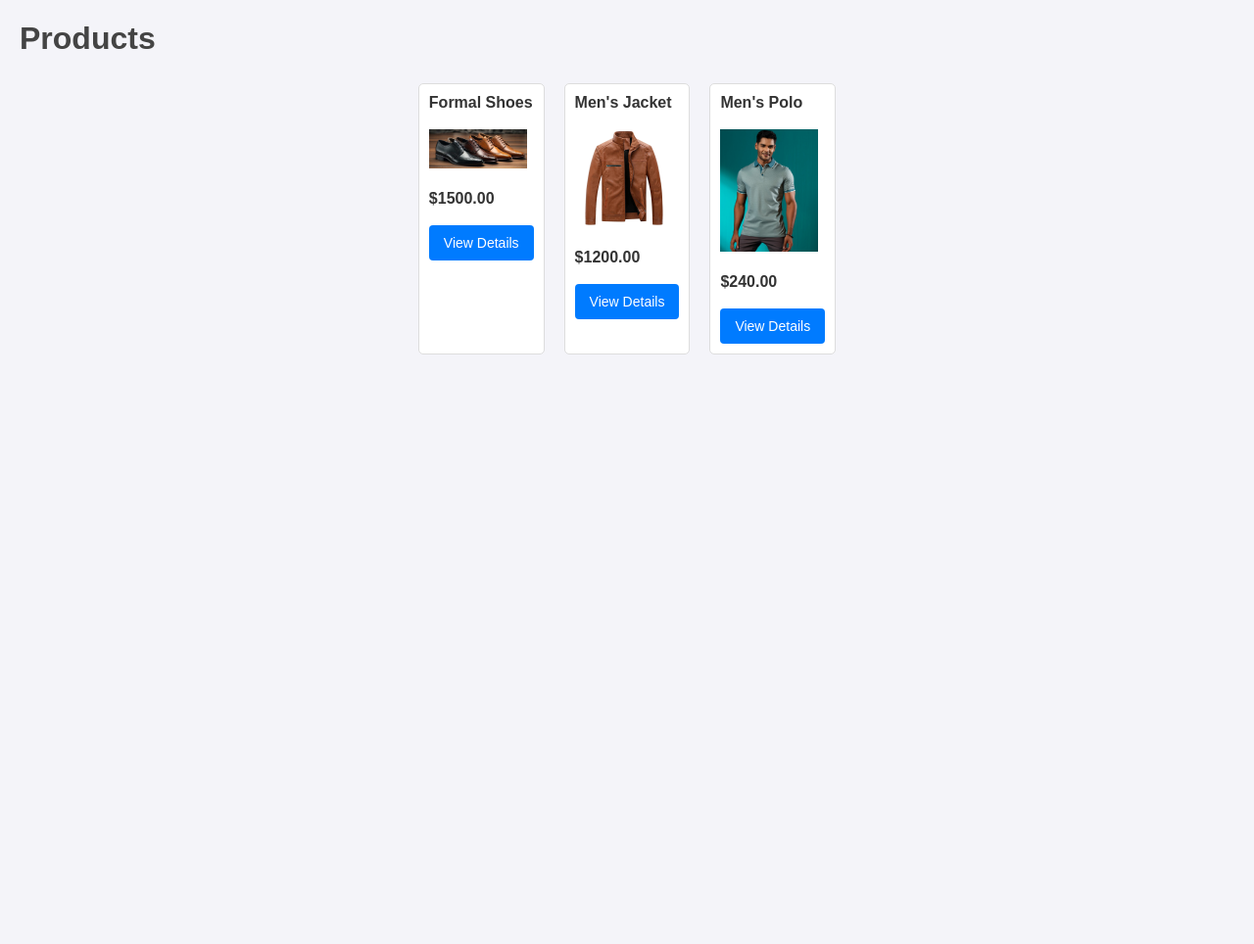
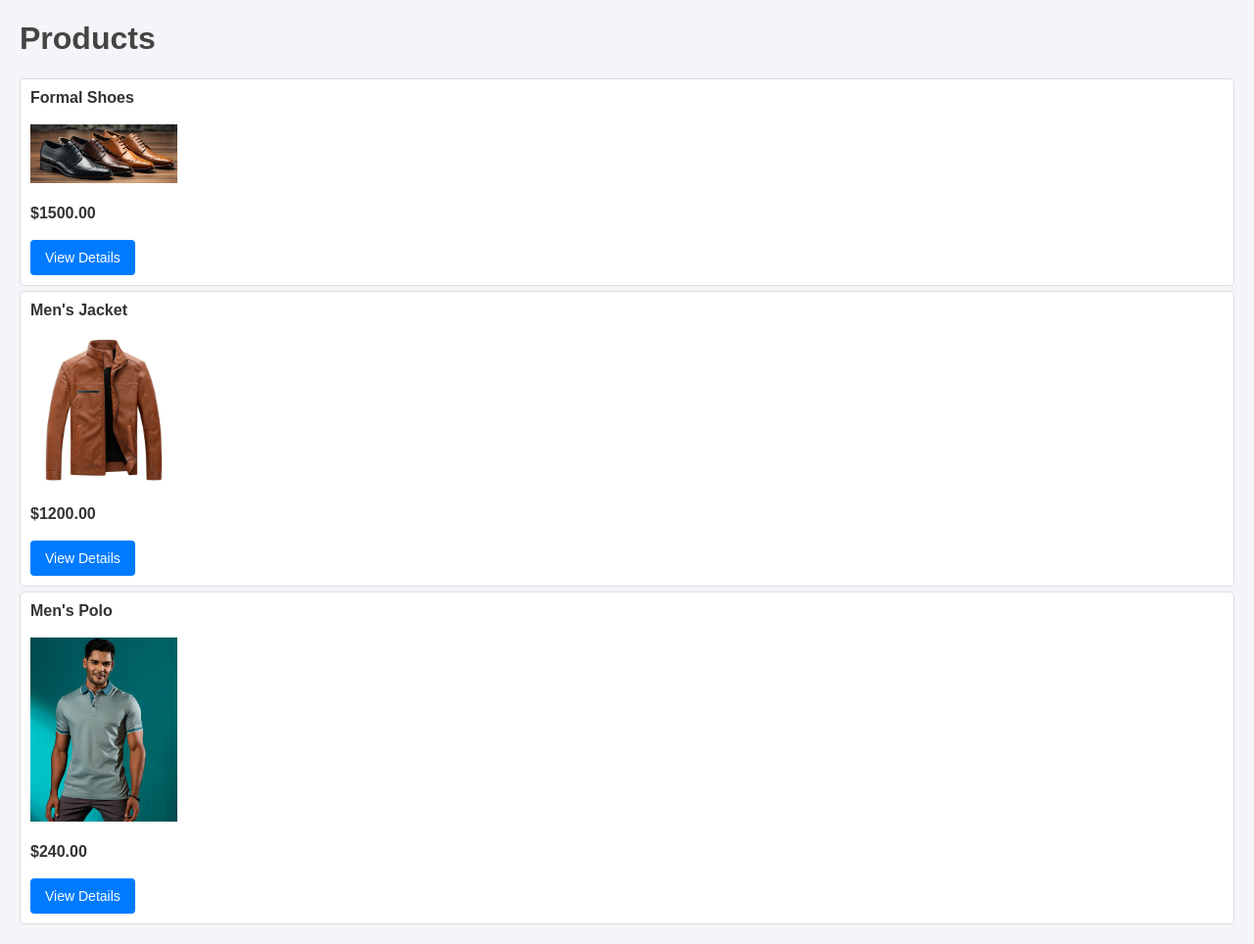
Before and after one commit to mrdel56/crud-applications, a Django app: page / in a window 1280 px wide. Shown: the part 76-1040 px from the top of the page at 98% size. Before the commit the page ends 438 px from the top, so only its background shows below. Run offline with Django 5.2, Linux system fonts and the light colour scheme; data comes from the database, SQL or seed files in the repository; both versions use the stored data as it was after the commit.

Commit message:
produt list style updated

```diff
--- a/shop/products/templates/product_list.html
+++ b/shop/products/templates/product_list.html
@@ -5,7 +5,7 @@
     {% for product in products %}
     <li class="product-item">
         <strong>{{ product.name }}</strong><br><br>
-        <img src="{{ product.image.url }}" alt="{{ product.name }}" class="product-image" width="100px"><br><br>
+        <img src="{{ product.image.url }}" alt="{{ product.name }}" class="product-image" width="150px"><br><br>
         <span><strong>${{ product.price }}</strong></span><br><br>
         <a href="{% url 'product_detail' product.pk %}" class="button">View Details</a>
     </li>
--- a/shop/static/style.css
+++ b/shop/static/style.css
@@ -64,15 +64,6 @@ form {
     max-width: 600px;
     margin: 0 auto;
 }
-.product-list {
-    display: flex;
-    flex-wrap: wrap;
-    justify-content: center;
-    gap: 20px;
-    list-style: none;
-    padding: 0;
-    margin: 20px 0;
-}
 
 .product-detail {
     max-width: 600px;
```
Also changed, not shown: shop/db.sqlite3, shop/media/product_images/polo1.jpg (added).
